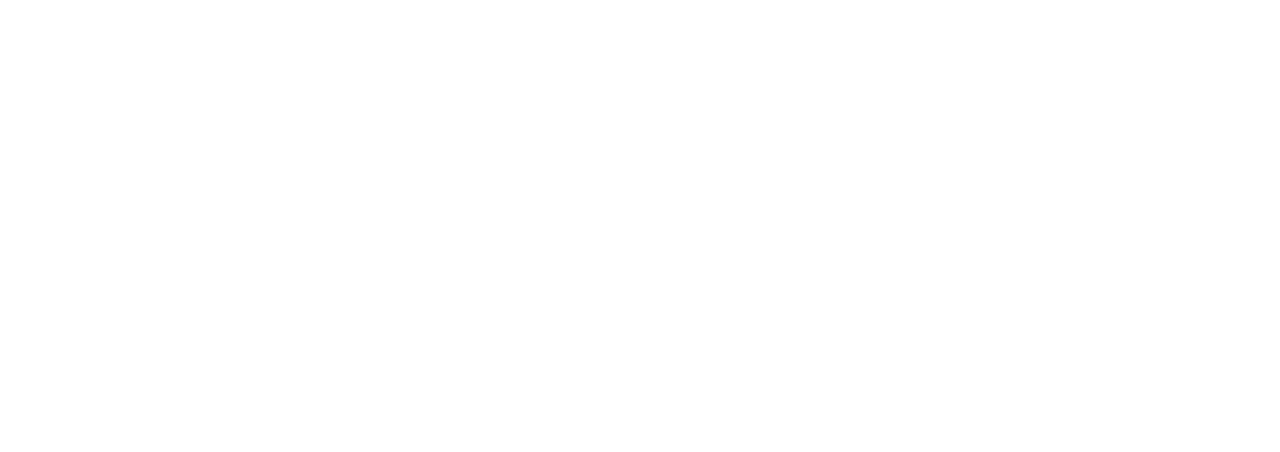
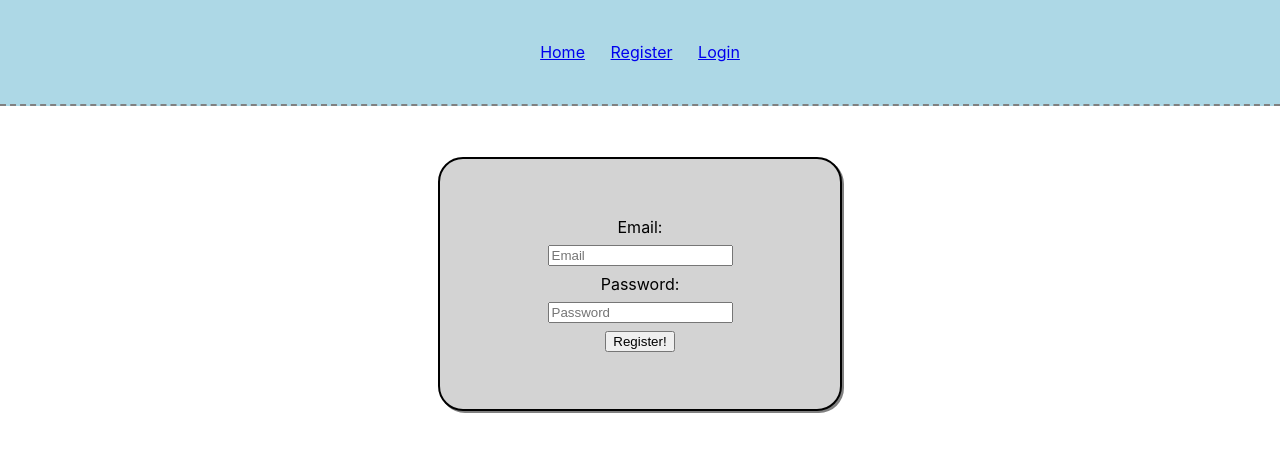
Before and after one commit to BWBC-AirBnBOptimalPrice/AirBnB-fe, a React (Create React App) app: page / in a window 1280 px wide. Shown: the top 452 px of the page. Built offline with nearby package versions, Linux system fonts and the light colour scheme.

Commit message:
added login form and basic styling

```diff
--- a/src/App.css
+++ b/src/App.css
@@ -1,38 +1,53 @@
 .App {
   text-align: center;
+  display: flex;
+  flex-direction: column;
+
+  align-items: center;
 }
 
-.App-logo {
-  height: 40vmin;
-  pointer-events: none;
+.header{
+  display: flex;
+  justify-content: center;
+  align-items: center;
+  height: 13vh;
+  width: 100%;
+  background: lightblue;
+  border-bottom:2px dashed gray ;
 }
 
-@media (prefers-reduced-motion: no-preference) {
-  .App-logo {
-    animation: App-logo-spin infinite 20s linear;
-  }
+a{
+  margin: 1%;
 }
 
-.App-header {
-  background-color: #282c34;
-  min-height: 100vh;
+
+form{
+  border: 1px solid;
+  margin: 5%;
   display: flex;
+  justify-content: space-around;
   flex-direction: column;
-  align-items: center;
-  justify-content: center;
-  font-size: calc(10px + 2vmin);
-  color: white;
+  box-shadow: 2px 2px gray;
 }
 
-.App-link {
-  color: #61dafb;
+input, button{
+  margin: 1%;
+
 }
 
-@keyframes App-logo-spin {
-  from {
-    transform: rotate(0deg);
-  }
-  to {
-    transform: rotate(360deg);
-  }
+.loginForm{
+  border: 2px solid black;
+  width: 400px;
+  height: 250px;
+  margin: 4%;
+  display: flex;
+  justify-content: center;
+  align-items: center;
+  flex-direction: column;
+  border-radius: 25px;
+  background: lightgrey;
+  box-shadow: 2px 2px grey;
 }
+.loginForm input, .loginForm label{
+  margin: 1%;
+}
--- a/src/App.js
+++ b/src/App.js
@@ -1,11 +1,15 @@
 import React from 'react';
 import {Route} from "react-router-dom";
 import './App.css';
+import Header from "./components/header"
+import Login from "./components/login"
 import Register from "./components/register"
 
 function App() {
   return (
     <div className="App">
+      <Route path = "/" component = {Header}/>
+      <Route exact path = "/" component = {Login}/>
       <Route path = "/register" component = {Register}/>
     </div>
   );
--- /dev/null
+++ b/src/components/header.js
@@ -0,0 +1,14 @@
+import React from "react";
+import { Link } from "react-router-dom";
+
+function Header() {
+  return (
+    <div className="header">
+      <Link to="/">Home</Link>
+      <Link to="/register">Register</Link>
+      <Link to="/login">Login</Link>
+    </div>
+  );
+}
+
+export default Header;
--- /dev/null
+++ b/src/components/login.js
@@ -0,0 +1,47 @@
+import React from "react";
+import { withFormik, Form, Field } from "formik";
+import * as Yup from "yup";
+
+function Login(props) {
+    const { touched, errors} = props;
+  return (
+    <Form className="loginForm">
+      <label htmlFor="email">Email:</label>
+      <Field name="email" placeholder="Email" />
+      {touched.email && errors.email ? (
+        <span className="error">{errors.email}</span>
+      ) : null}
+
+      <label htmlFor="password">Password:</label>
+      <Field name="password" placeholder="Password" />
+      {touched.password && errors.password ? (
+        <span className="error">{errors.password}</span>
+      ) : null}
+
+
+      <button type="submit" disabled={!props.isValid}>
+        Register!
+      </button>
+    </Form>
+  );
+}
+
+export default withFormik({
+  mapPropsToValues: props => {
+    return {
+      email: props.email || "",
+      password: props.password || ""
+    };
+  },
+  validationSchema: Yup.object().shape({
+    email: Yup.string()
+      .email("Email must be valid!")
+      .required("Please provide an email."),
+    password: Yup.string().required("Please provide your password.")
+  }),
+  handleSubmit: (values, formikBag) => {
+    console.log(values);
+    formikBag.setStatus("Logging in!");
+    formikBag.resetForm();
+  }
+})(Login);
--- a/src/components/register.js
+++ b/src/components/register.js
@@ -6,24 +6,28 @@
   const { touched, errors} = props;
   return (
     <Form>
+      <label htmlFor = "firstName">First Name:</label>
       <Field name="firstName" placeholder="First Name" />
       {touched.firstName && errors.firstName ? (
         <span className="error">{errors.firstName}</span>
       ) : null}
+      <label htmlFor = "lastName">Last Name:</label>
       <Field name="lastName" placeholder="Last Name" />
       {touched.lastName && errors.lastName ? (
         <span className="error">{errors.lastName}</span>
       ) : null}
+      <label htmlFor = "password">Password:</label>
       <Field name="password" placeholder="Password" />
       {touched.password && errors.password ? (
         <span className="error">{errors.password}</span>
       ) : null}
+      <label htmlFor = "email">Email:</label>
       <Field name="email" placeholder="Email" />
       {touched.email && errors.email ? (
         <span className="error">{errors.email}</span>
       ) : null}
-      <label htmlFor="tos">Read the Terms of Service?</label>
-      <Field name="tos" type="checkbox" />
+      <label htmlFor="tos">Read the Terms of Service?
+      <Field name="tos" type="checkbox" /></label>
       {touched.tos && errors.tos ? (
         <span className="error">{errors.tos}</span>
       ) : null}
```
Also changed, not shown: src/components/propertyCreate.js (added), src/components/propertyEdit.js (added), src/components/propertyView.js (added).
